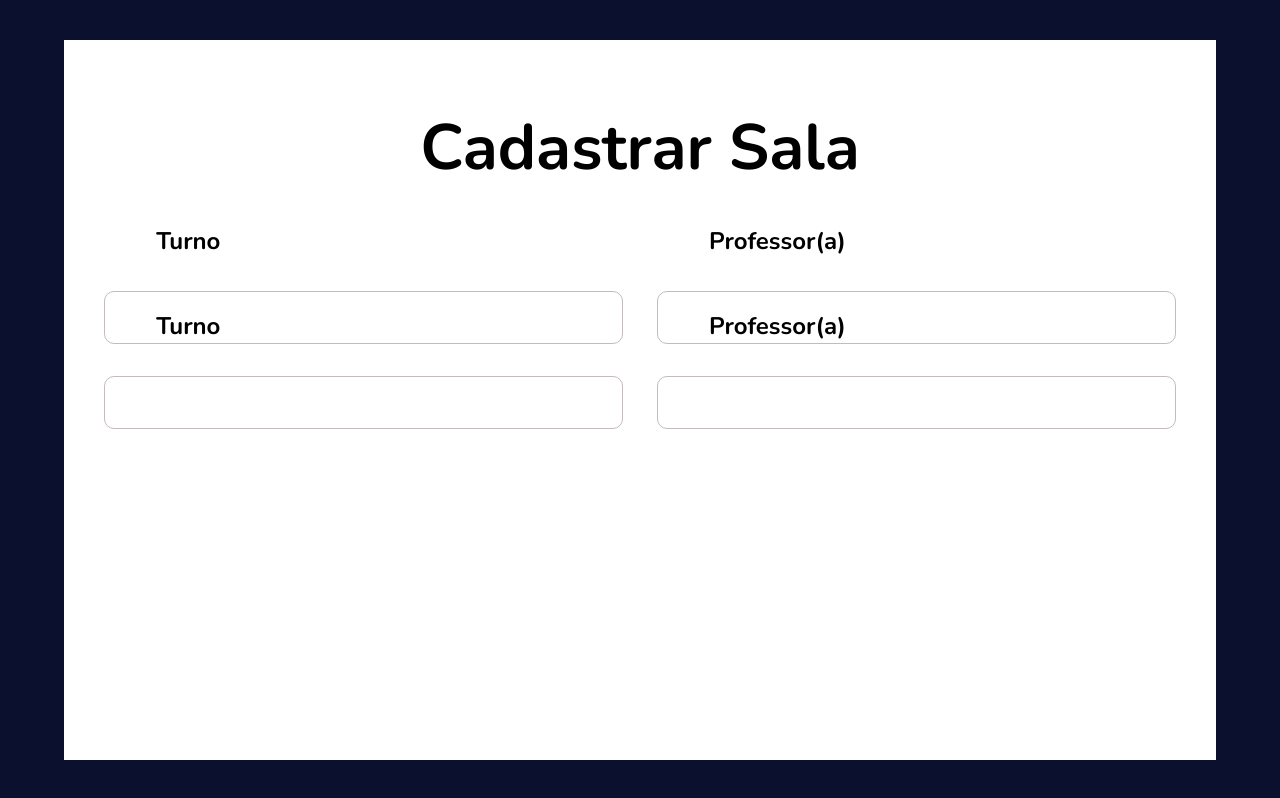
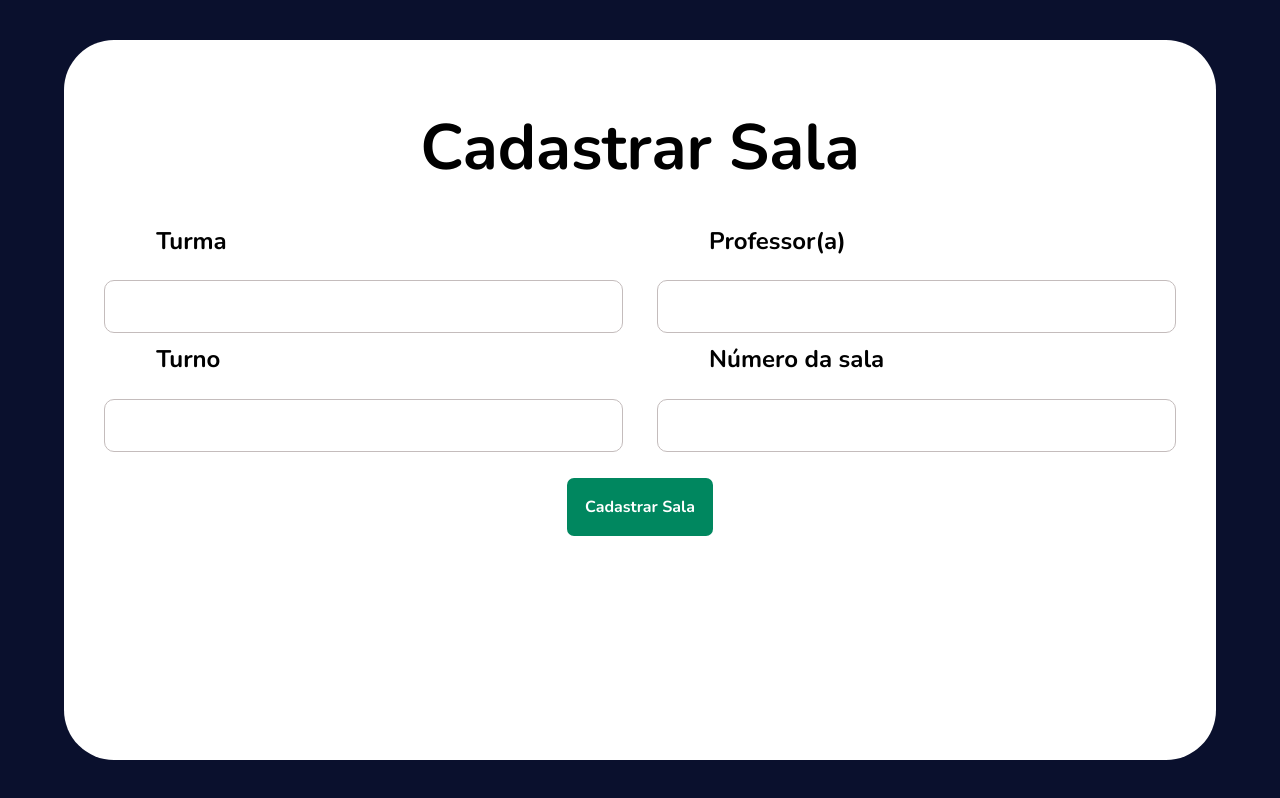
Before and after one commit to neresdev/nrs-school-front, a React (Vite) app: page /new-room in a window 1280 px wide. Both pictures are taken after typing "name@example.com", "Sample123" into the empty fields and a click on the button "Entrar". Built offline with nearby package versions, Linux system fonts and the light colour scheme.

Commit message:
classrooms page finished

```diff
--- a/src/components/NewRoom/index.css
+++ b/src/components/NewRoom/index.css
@@ -16,6 +16,7 @@
     flex-direction: column;
     gap: 5%;
     align-items: center;
+    border-radius: 50px;
 }
 
 
@@ -25,12 +26,14 @@
 
 .newroom-line-container {
     width: 100%;
-    height: 100%;
+    height: 50%;
+    display: grid;
 }
 
 .newrooom-line {
     display: flex;
     width: 100%;
+    height: 50%;
     justify-content: center;
     gap: 3%;
 
@@ -62,3 +65,23 @@
     border: 1px solid #c4bcbc;
     outline: none;
 }
+
+.register-room-container {
+    width: 100%;
+    display: grid;
+    justify-content: center;
+    align-items: center;
+}
+
+.register-room-button{
+    width: 146px;
+    height: 58px;
+    background: var(--green-primary);
+    border: none;
+    outline: none;
+    border-radius: 7px;
+    cursor: pointer;
+    font-size: 16px;
+    color: var(--white-primary);
+    font-weight: 700;
+}
--- a/src/components/NewRoom/index.jsx
+++ b/src/components/NewRoom/index.jsx
@@ -6,14 +6,19 @@ export default function NewRoom(){
             <div className='newroom-body'>
                 <h1>Cadastrar Sala</h1>
                 <div className='newroom-line-container'>
-                    <div className='newrooom-line'>
-                        <label className='newroom-label'> <p> Turno </p> <input /> </label>
+                    <div className='newrooom-line blue'>
+                        <label className='newroom-label'> <p> Turma </p> <input /> </label>
                         <label className='newroom-label'> <p>Professor(a)</p> <input /> </label>
                     </div>
-                    <div className='newrooom-line'>
+                    <div className='newrooom-line red'>
                         <label className='newroom-label'> <p> Turno </p> <input /> </label>
-                        <label className='newroom-label'> <p>Professor(a)</p> <input /> </label>
+                        <label className='newroom-label'> <p>Número da sala</p> <input /> </label>
                     </div>
+                    <div className='register-room-container'>
+                        <button className='register-room-button'>Cadastrar Sala</button>
+                    </div>
+
+
                 </div>
 
 
```
